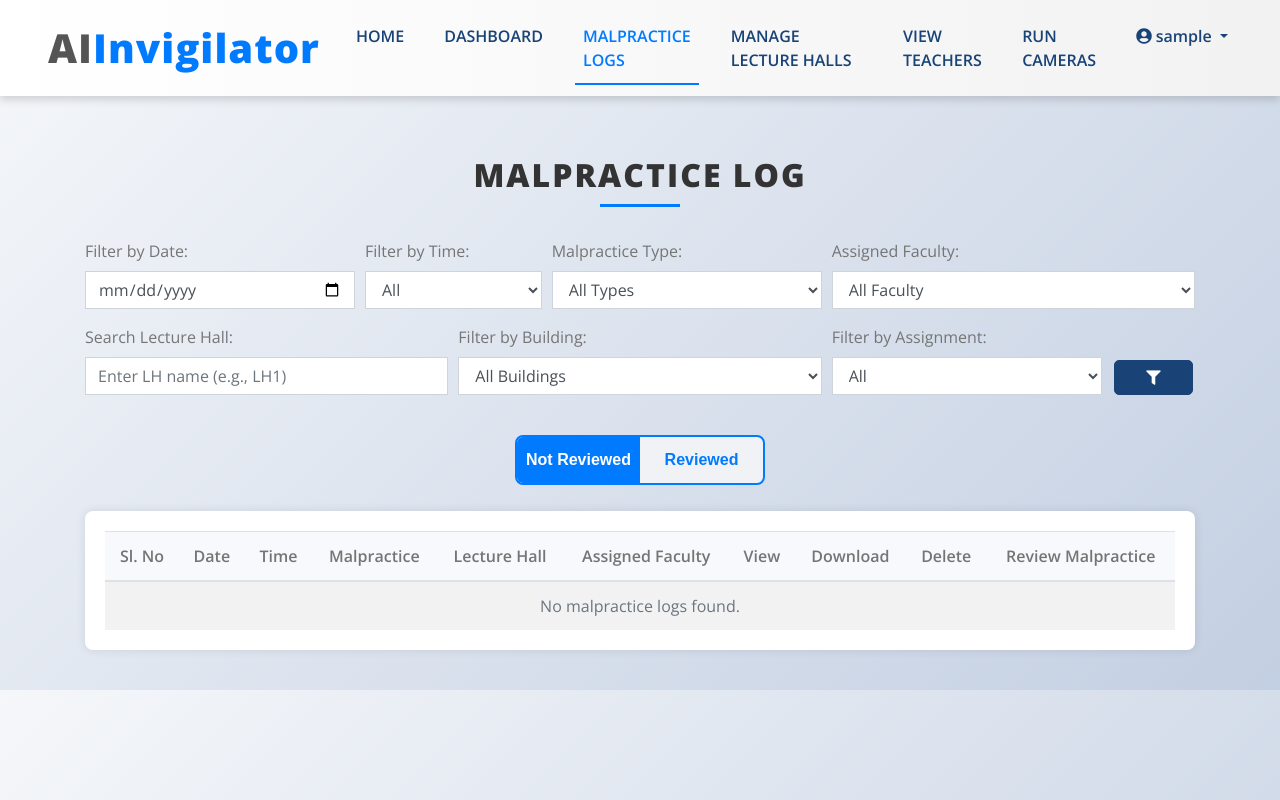
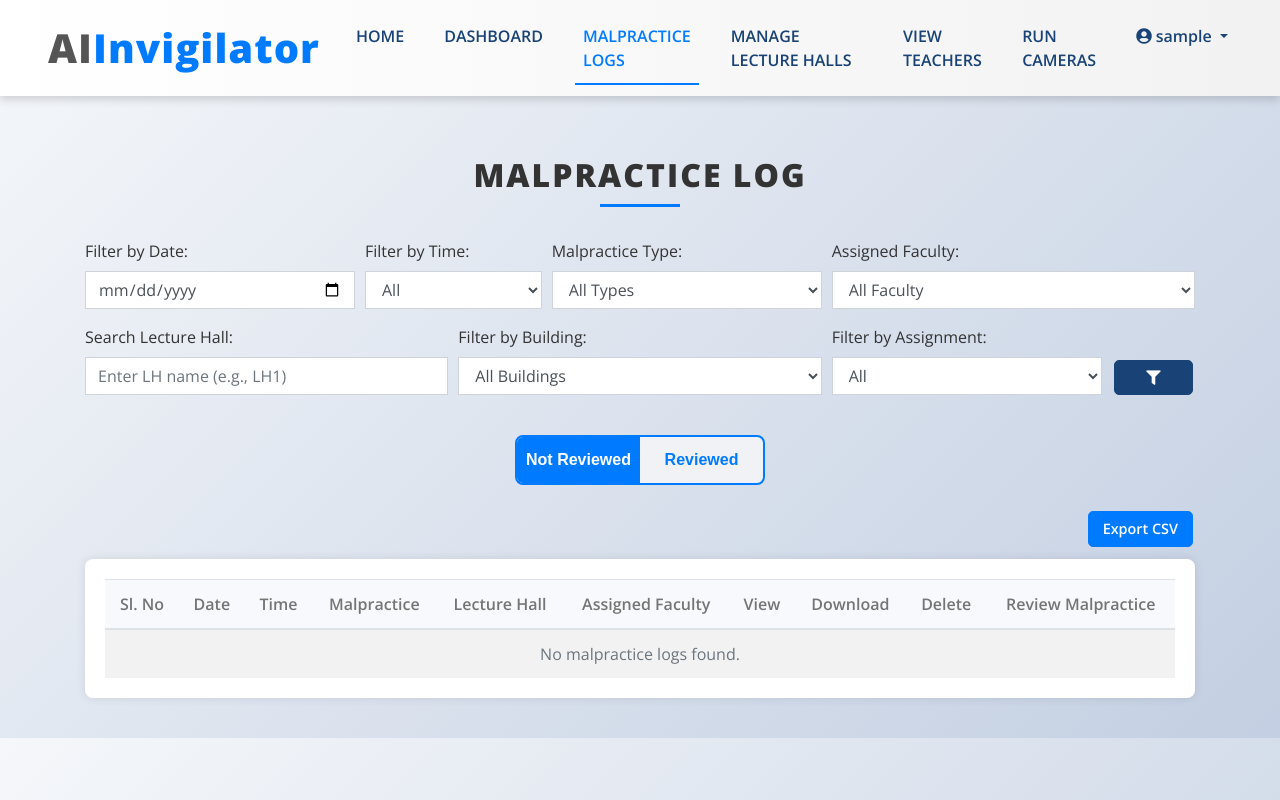
Before and after one commit to SarangSanthosh/AIInvigilator, a Django app: page /malpractice_log/ in a window 1280 px wide. Run offline with Django 3.2, Linux system fonts and the light colour scheme; the visitor is signed in with stand-in values (Sample User, id 1); data comes from the database, SQL or seed files in the repository; data that the repository does not hold is empty; some libraries are stand-ins or nearby versions.

Commit message:
Export csv file added

```diff
--- a/app/views.py
+++ b/app/views.py
@@ -3,7 +3,7 @@ from django.shortcuts import render
 from django.shortcuts import redirect
 from .models import *
 from threading import Event, Thread
-from django.http import JsonResponse
+from django.http import JsonResponse, HttpResponse
 from django.contrib.auth import authenticate, login as auth_login, logout as auth_logout
 from django.contrib.auth.decorators import login_required, user_passes_test
 from django.views.decorators.csrf import csrf_exempt
@@ -25,6 +25,7 @@ import os
 import subprocess
 from .utils import RUNNING_SCRIPTS
 import time
+import csv
 from django.db.models import Count, Q
 from datetime import datetime, timedelta
 
@@ -214,6 +215,26 @@ def malpractice_log(request):
     #         logs = logs.filter(verified=False)
 
     logs = logs.order_by('-date', '-time')
+
+    # CSV export
+    if request.GET.get('export') == 'csv':
+        response = HttpResponse(content_type='text/csv')
+        response['Content-Disposition'] = 'attachment; filename="malpractice_logs.csv"'
+        writer = csv.writer(response)
+        writer.writerow(['Date', 'Time', 'Malpractice', 'Building', 'Hall', 'Verified', 'Proof'])
+        for l in logs.select_related('lecture_hall'):
+            building = l.lecture_hall.building if l.lecture_hall else ''
+            hall = l.lecture_hall.hall_name if l.lecture_hall else ''
+            writer.writerow([
+                l.date,
+                l.time,
+                l.malpractice,
+                building,
+                hall,
+                'Yes' if l.verified else 'No',
+                l.proof,
+            ])
+        return response
 
     # Update session record count to trigger alert if new logs appear
     record_count = logs.count()
--- a/templates/dashboard.html
+++ b/templates/dashboard.html
@@ -130,6 +130,7 @@
       .data-table td {
         padding: 12px;
         border-bottom: 1px solid #eee;
+        color: #333;
       }
 
       .data-table tr:hover {
--- a/templates/header.html
+++ b/templates/header.html
@@ -27,6 +27,12 @@
 
     <!-- Custom Inline Styles for Header & Navbar -->
     <style>
+      /* Base body styles */
+      body {
+        background-color: #ffffff;
+        color: #333;
+      }
+
       /* Topbar styling */
       /* Improved Topbar Styling */
       .topbar {
@@ -151,6 +157,8 @@
         padding: 0;
         margin: 0;
       }
+
+      /* (Removed dark mode styles) */
     </style>
   </head>
 
--- a/templates/malpractice_log.html
+++ b/templates/malpractice_log.html
@@ -40,6 +40,12 @@
     border-radius: 8px;
     padding: 20px;
     box-shadow: 0 0 10px rgba(0, 0, 0, 0.1);
+  }
+
+  .export-actions {
+    display: flex;
+    justify-content: flex-end;
+    margin-bottom: 12px;
   }
 
   /* Table Styling */
@@ -375,6 +381,15 @@
         </div>
       </div>
     {% endif %}
+
+    <!-- Export Actions -->
+    <div class="export-actions">
+      {% with request.GET.urlencode as qs %}
+        <a href="?{{ qs }}&export=csv" class="btn btn-primary btn-download" title="Export filtered results to CSV">
+          Export CSV
+        </a>
+      {% endwith %}
+    </div>
 
     <!-- Malpractice Log Table -->
     <div class="table-container">
```
